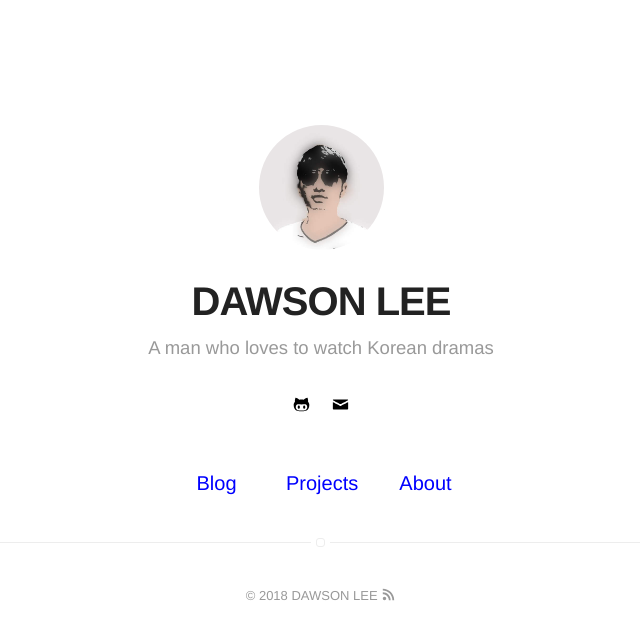
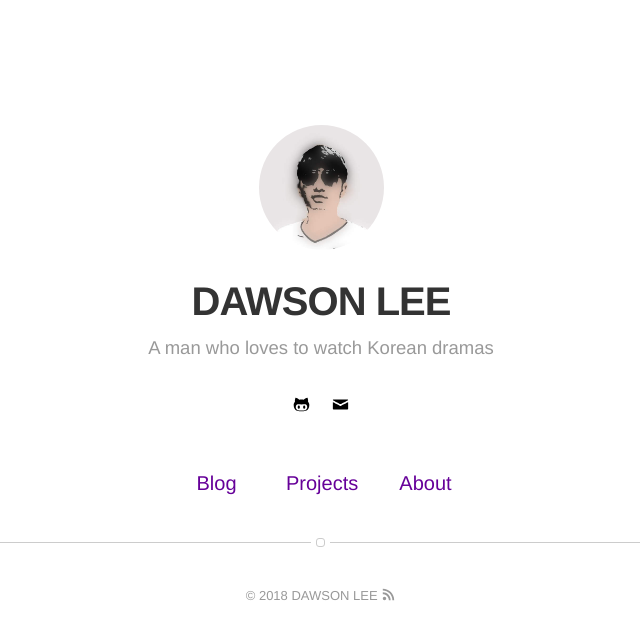
Before and after one commit to dawsonlee1790/dawsonlee1790.github.io, a Jekyll site: the page built from index.html, in a window 1280 px wide. Shown: the top 640 px of the page, without its empty margins (319-959 px from the left). Built offline with Jekyll 4.4.1, drawn with Linux system fonts in a browser that asks for light colours.

Commit message:
修改博客外观

```diff
--- a/_sass/base/variables.sass
+++ b/_sass/base/variables.sass
@@ -2,10 +2,10 @@ $fontSans: "Helvetica Neue", Helvetica, Arial, sans-serif
 $fontMonospace: "Consolas", Liberation Mono, Menlo, Courier, monospace
 
 $alpha: #333333
-$beta: #222
+$beta: #333333
 $gama: #999999
-$delta: #0000ff
-$epsilon: #ededed
+$delta: #660099
+$epsilon: #cccccc
 
 
 // $alpha: #666
```
